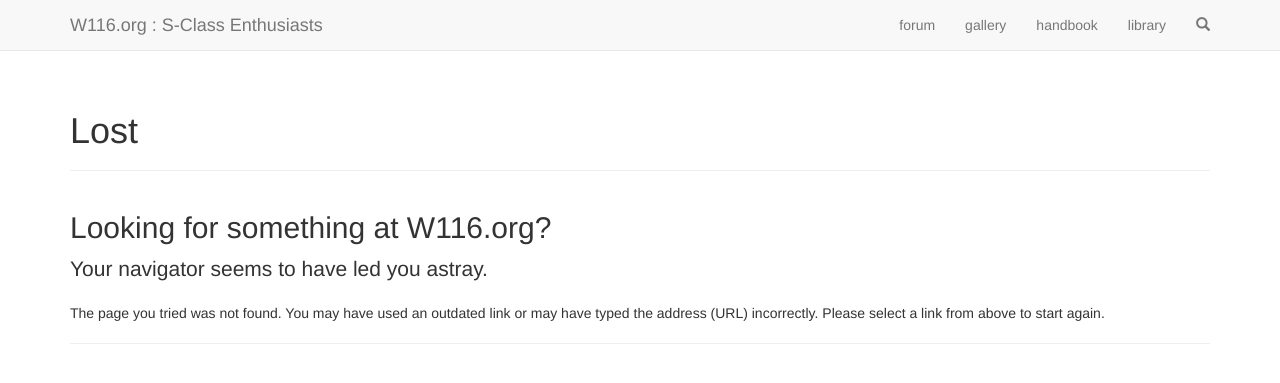
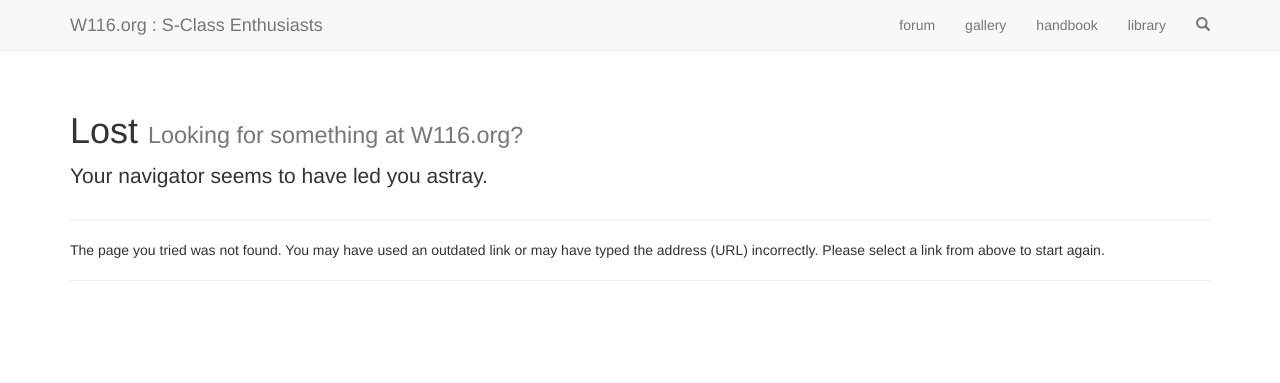
Before and after one commit to W116org/w116org.github.io, a Jekyll site: the page built from 404.html, in a window 1280 px wide. Shown: the top 383 px of the page. Built offline with Jekyll 4.4.1, drawn with Linux system fonts in a browser that asks for light colours; nearby versions of some CDN libraries; comment, search, counter and statistics services are not loaded.

Commit message:
Update 404.html

```diff
--- a/404.html
+++ b/404.html
@@ -1,13 +1,11 @@
 ---
 layout: basic
 title: "Lost"
-subtitle:
-lead:
+subtitle: "Looking for something at W116.org?"
+lead: "Your navigator seems to have led you astray."
 permalink: /404/
 published: true
 ---
 
-<h2>Looking for something at W116.org?</h2>
-<p class="lead">Your navigator seems to have led you astray.</p>
 <p>The page you tried was not found. You may have used an outdated link or may have typed the address (URL) incorrectly. Please select a link from above to start again.</p>
-<p class="center-text"><gcse:searchbox></gcse:searchbox></p>
+<p class="center-text"><gcse:searchbox-only></gcse:searchbox-only></p>
```
